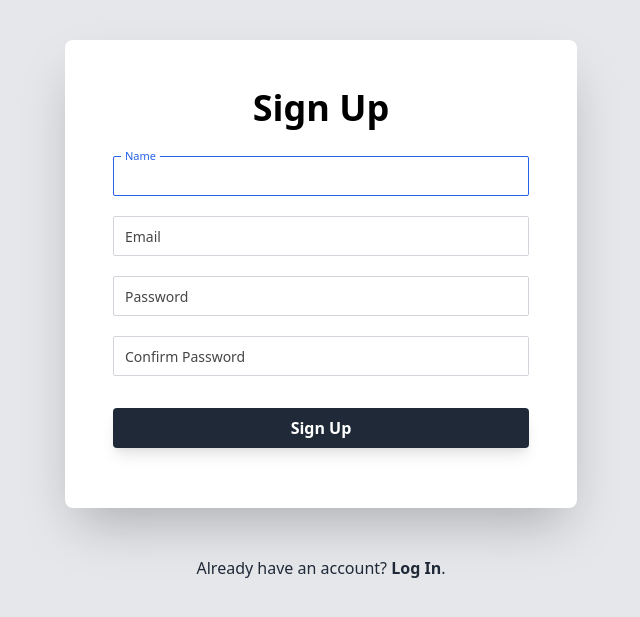
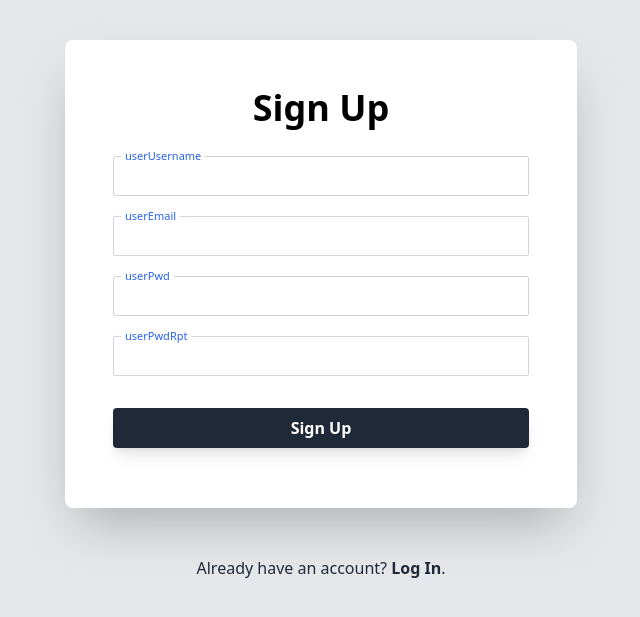
Before and after one commit to azuradara/mvc-framework-php, a PHP site: page /signup in a window 1280 px wide. Shown: the part 58-675 px from the top of the page, without its empty margins (319-959 px from the left). Run offline with PHP 8.4, Linux system fonts and the light colour scheme; some libraries are stand-ins or nearby versions.

Commit message:
scuffed dynamic input components with models

```diff
--- a/core/Model.php
+++ b/core/Model.php
@@ -66,7 +66,7 @@ abstract class Model
 
 	public function firstErr($attr)
 	{
-		return $this->err[$attr][0] ?? '';
+		return $this->err[$attr][0] ?? false;
 	}
 
     abstract public function ruleset(): array;
--- a/core/forms/Form.php
+++ b/core/forms/Form.php
@@ -8,13 +8,13 @@ class Form {
 
 	public static function open($action, $method)
 	{
-		echo sprintf('<form action="%s" method="%s"', $action, $method);
+		echo sprintf('<form action="%s" method="%s">', $action, $method);
 		return new Form;
 	}
 
 	public static function close()
 	{
-		return "</form>";
+		echo "</form>";
 	}
 
 	public function input(Model $model, $attr)
--- a/core/forms/Input.php
+++ b/core/forms/Input.php
@@ -5,10 +5,44 @@ namespace app\core\forms;
 use app\core\Model;
 
 class Input {
+	public const TY_TEXT = 'text';
+	public const TY_PWD = 'password';
+
 	public Model $model;
 	public string $attr;
+	public string $type;
 
 	public function __construct(Model $model, string $attr) {
+		$this->model = $model;
+		$this->attr = $attr;
+		$this->type = self::TY_TEXT;
+	}
 
+	public function toPwd()
+	{
+		$this->type = self::TY_PWD;
+		return $this;
+	}
+
+	//TODO: go over this later, it works but it's way too scuffed
+	//make it so that you can add classes or maybe dynamic attributes(?)
+
+	public function __toString()
+	{
+		return sprintf('
+			<div class="relative h-10 input-component mb-5 empty">
+				<label for="%s" class="absolute left-2 transition-all bg-white px-1">%s</label>
+				<input type="%s" name="%s" value="%s" class="%s h-full w-full border-gray-300 px-2 transition-all border-blue rounded-sm" />
+				<div class="text-sm text-red-500">%s</div>
+			</div>
+		',
+			$this->attr,
+			$this->attr,
+			$this->type,
+			$this->attr,
+			$this->model->{$this->attr},
+			$this->model->hasErr($this->attr) ? 'border-red-500' : '',
+			$this->model->firstErr($this->attr)
+		);
 	}
 }
--- a/models/SignupModel.php
+++ b/models/SignupModel.php
@@ -7,10 +7,10 @@ use app\core\Model;
 class SignupModel extends Model
 {
 
-    public string $userUsername;
-    public string $userEmail;
-    public string $userPwd;
-    public string $userPwdRpt;
+    public string $userUsername = '';
+    public string $userEmail = '';
+    public string $userPwd = '';
+    public string $userPwdRpt = '';
 
     public function register()
     {
--- a/views/signup.php
+++ b/views/signup.php
@@ -1,48 +1,13 @@
 <main class="bg-white max-w-lg mx-auto p-8 md:p-12 my-10 rounded-lg shadow-2xl">
 	<section>
-        <form class="flex flex-col" action="" method="post">
 		<h1 class="text-4xl font-bold mb-7 text-center">Sign Up</h1>
+		<?php $form = \app\core\forms\Form::open('', 'post');?>
+		<div class="flex flex-col">
 
-            <!-- input component -->
-            <div class="relative h-10 input-component mb-5 empty">
-                <input id="userUsername" type="text" name="userUsername"
-                       class="h-full w-full border-gray-300 px-2 transition-all border-blue rounded-sm"/>
-                <label for="userUsername" class="absolute left-2 transition-all bg-white px-1">
-                    Name
-                </label>
-            </div>
-            <!-- input component -->
-
-            <!-- input component -->
-            <div class="relative h-10 input-component mb-5 empty">
-                <input id="userEmail" type="text" name="userEmail"
-                       class="h-full w-full border-gray-300 px-2 transition-all border-blue rounded-sm"/>
-                <label for="userEmail" class="absolute left-2 transition-all bg-white px-1">
-                    Email
-                </label>
-            </div>
-            <!-- input component -->
-
-            <!-- input component -->
-            <div class="relative h-10 input-component mb-5 empty">
-                <input id="userPwd" type="password" name="userPwd"
-                       class="h-full w-full border-gray-300 px-2 transition-all border-blue rounded-sm"/>
-                <label for="userPwd" class="absolute left-2 transition-all bg-white px-1">
-                    Password
-                </label>
-            </div>
-            <!-- input component -->
-
-            <!-- input component -->
-            <div class="relative h-10 input-component mb-5 empty">
-                <input id="userPwdRpt" type="password" name="userPwdRpt"
-                       class="h-full w-full border-gray-300 px-2 transition-all border-blue rounded-sm"/>
-                <label for="userPwdRpt" class="absolute left-2 transition-all bg-white px-1">
-                    Confirm Password
-                </label>
-            </div>
-            <!-- input component -->
-
+			<?php echo $form->input($model, 'userUsername'); ?>
+			<?php echo $form->input($model, 'userEmail'); ?>
+			<?php echo $form->input($model, 'userPwd')->toPwd(); ?>
+			<?php echo $form->input($model, 'userPwdRpt')->toPwd(); ?>
 
 			<button
 				class="bg-gray-800 hover:bg-gray-900 text-white font-bold py-2 rounded shadow-lg hover:shadow-xl transition duration-200 my-3"
@@ -50,7 +15,9 @@
 				Sign Up
 			</button>
 
-        </form>
+		</div>
+		<?php \app\core\forms\Form::close()?>
+
 	</section>
 </main>
 
@@ -71,13 +38,13 @@
 	color: rgba(37, 99, 235, 1);
 }
 
-    .empty input:not(:focus) + label {
+.empty input:not(:focus)+label {
 	top: 50%;
 	transform: translateY(-50%);
 	font-size: 14px;
 }
 
-    input:not(:focus) + label {
+input:not(:focus)+label {
 	color: rgba(70, 70, 70, 1);
 }
 
```
Lines whose indentation alone changed are shown as unchanged.
